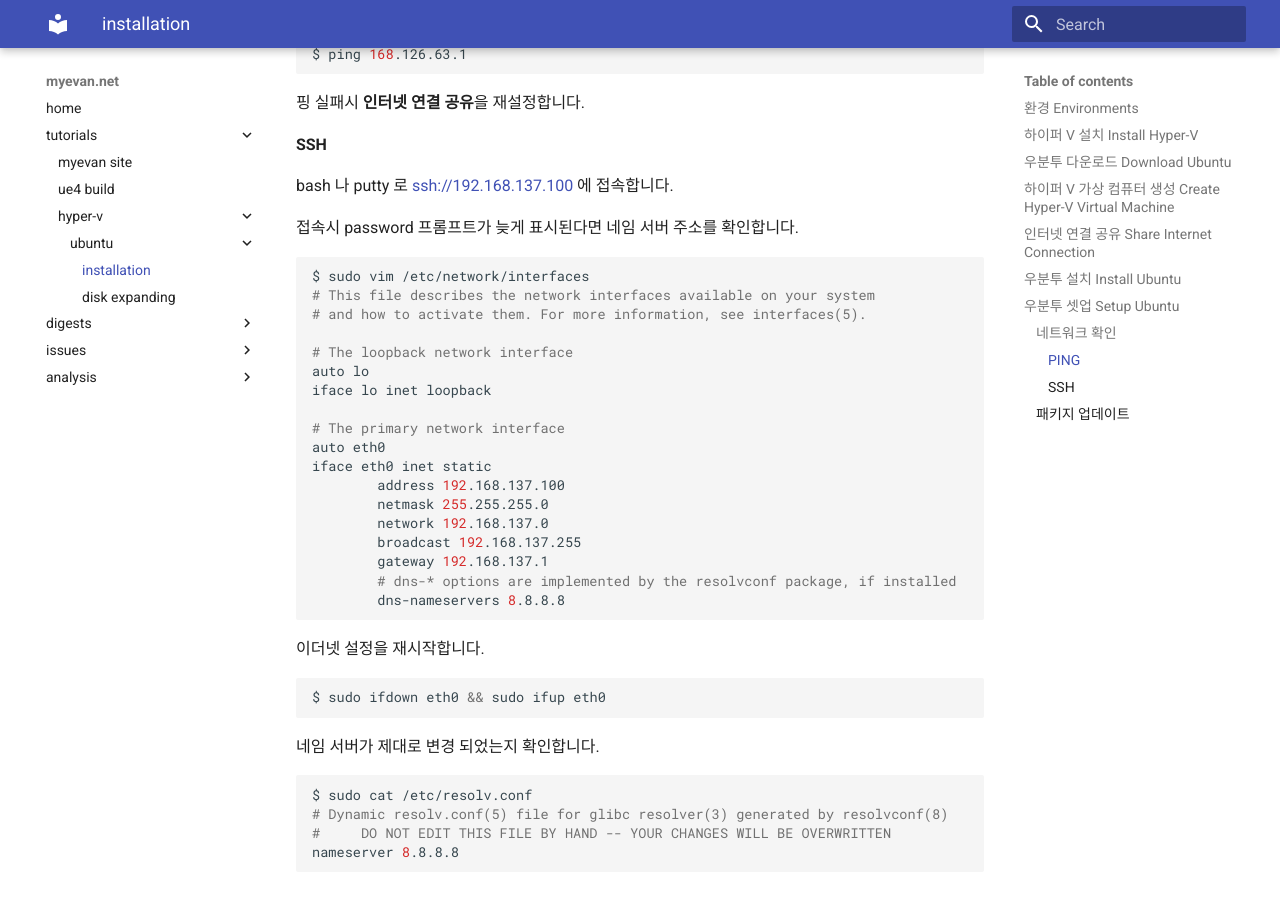
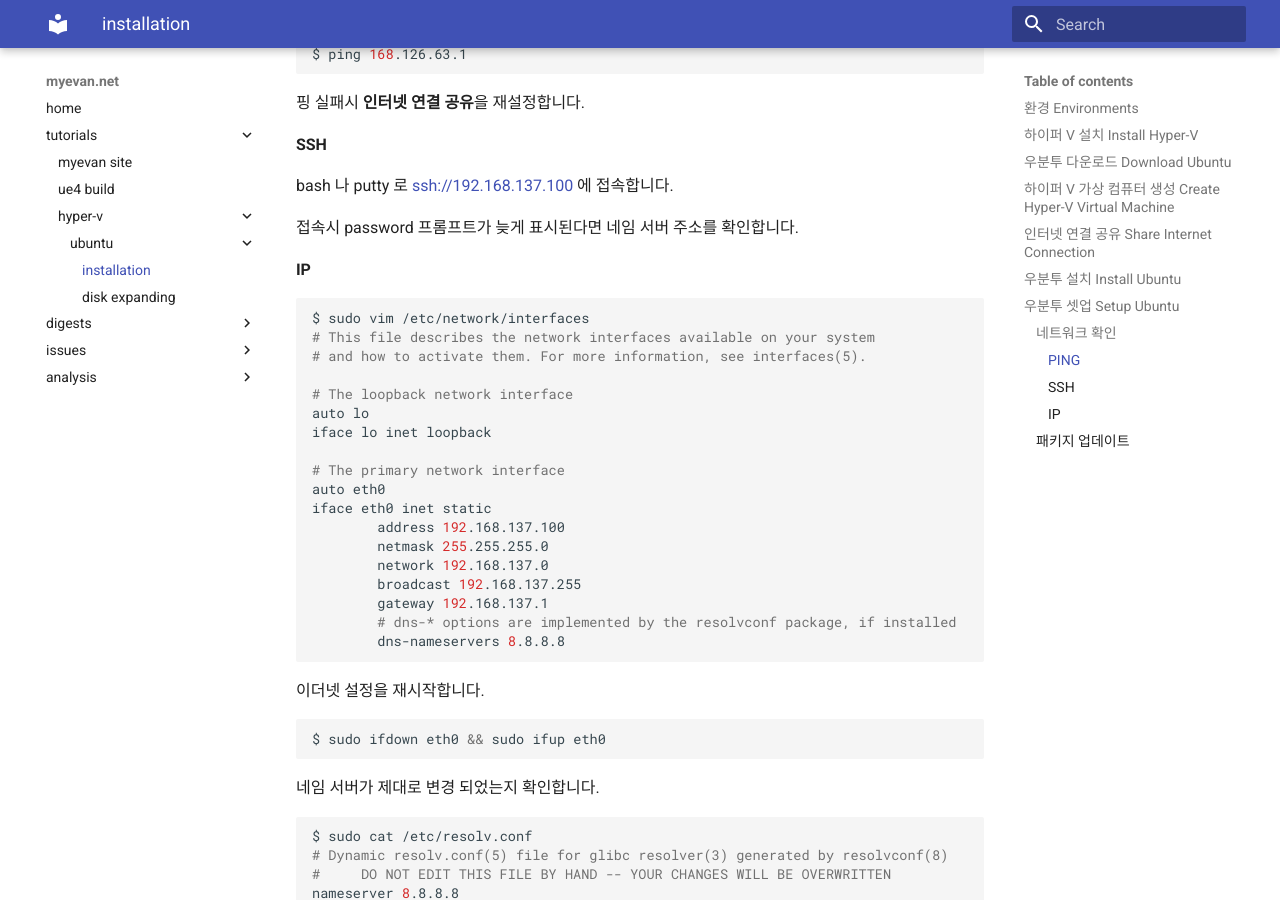
Before and after one commit to myevan/myevan-home, an MkDocs documentation site: the page built from docs/hyper_v_ubuntu_installation_tutorial.md, in a window 1280 px wide and 900 px high, scrolled down 3436 px. Built offline with MkDocs 1.6.1 and Material for MkDocs 9.7.7, drawn with Linux system fonts in a browser that asks for light colours; old or Windows-style settings are respelled for this version of MkDocs.

Commit message:
하이퍼 V 우분투 설치 따라하기 IP 제목 추가

````diff
--- a/docs/hyper_v_ubuntu_installation_tutorial.md
+++ b/docs/hyper_v_ubuntu_installation_tutorial.md
@@ -111,6 +111,8 @@ bash 나 putty 로 <ssh://192.168.137.100> 에 접속합니다.
 
 접속시 password 프롬프트가 늦게 표시된다면 네임 서버 주소를 확인합니다.
 
+#### IP
+
 ```bash
 $ sudo vim /etc/network/interfaces
 # This file describes the network interfaces available on your system
````
